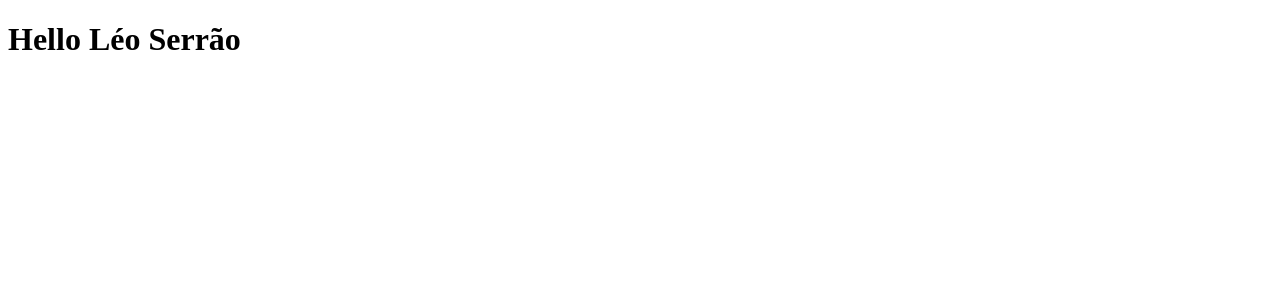
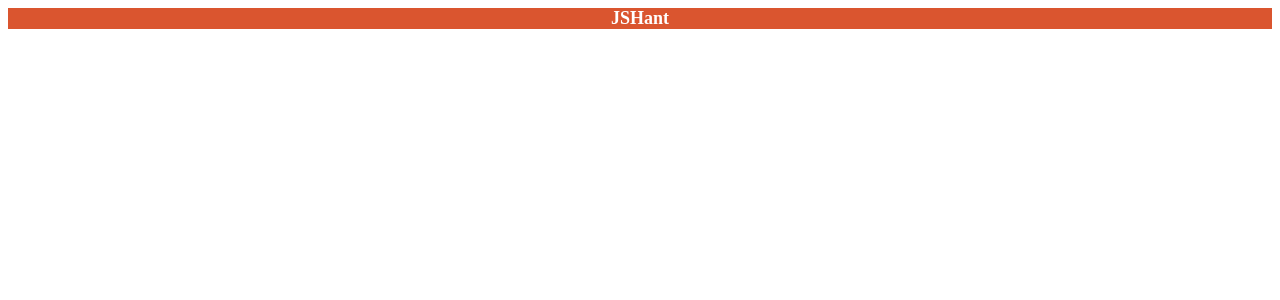
Before and after one commit to leoserrao/curso-reactjs-01, a React (Create React App) app in the folder huntweb/: page / in a window 1280 px wide. Shown: the top 300 px of the page. Built offline with nearby package versions, Linux system fonts and the light colour scheme.

Commit message:
Estilizando o Header

```diff
--- a/huntweb/src/App.js
+++ b/huntweb/src/App.js
@@ -4,7 +4,7 @@ import Header from './components/Header';
 
 const App = () => (
   <div className="App">
-      <h1>Hello Léo Serrão</h1>
+      <Header />
   </div>
 );
 
--- a/huntweb/src/components/Header/index.js
+++ b/huntweb/src/components/Header/index.js
@@ -1,4 +1,6 @@
 import React from 'react';
+
+import "./styles.css";
 
 const Header = () => (
     <header id="main-header">JSHant</header>
--- /dev/null
+++ b/huntweb/src/components/Header/styles.css
@@ -0,0 +1,11 @@
+header#main-header {
+    width: 100%;
+    height: 60 px;
+    background: #da552f;
+    font-size: 18px;
+    font-weight: bold;
+    color: #ffffff;
+    display: flex;
+    justify-content: center;
+    align-items: center;
+}
```
